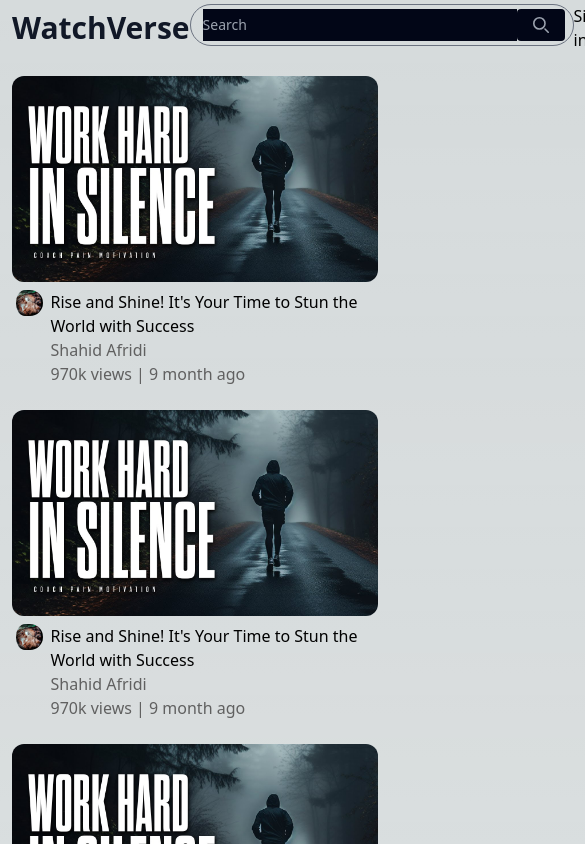
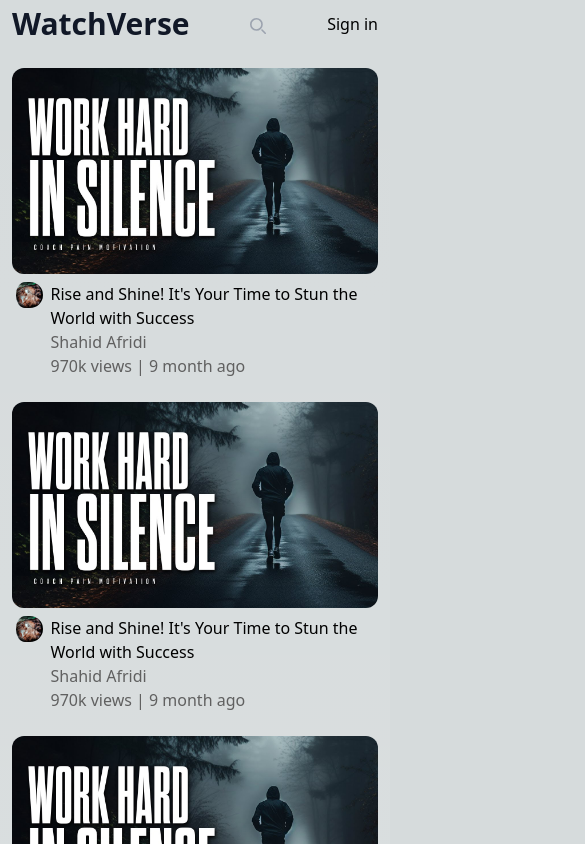
Before and after one commit to Aapush01/WatchVerse, a Next.js app in the folder watch-verse/: page / in a window 390 px wide. Shown: the top 844 px of the page, 585 px wide, since content can reach past the window. Built offline with nearby package versions, Linux system fonts and the light colour scheme.

Commit message:
SearchBar responsive

```diff
--- a/watch-verse/src/components/SearchBar.tsx
+++ b/watch-verse/src/components/SearchBar.tsx
@@ -1,14 +1,42 @@
+import { useState } from 'react';
 
 export const SearchBar = () => {
-    return <div className="w-2/4">
-            <div className="w-96 flex  border border-gray-500 rounded-3xl p-1 pl-3 text-sm pr-2">
-                <input  id="default-search" className="w-full bg-slate-950 text-white border-none outline-none" placeholder="Search" required />
-                <button className="bg-slate-950 text-gray-400 font-bold py-2 px-4 rounded inline-flex items-center">
-                    <svg className="w-4 h-4" aria-hidden="true" xmlns="http://www.w3.org/2000/svg" fill="none" viewBox="0 0 20 20">
-                        <path stroke="currentColor" stroke-linecap="round" stroke-linejoin="round" stroke-width="2" d="m19 19-4-4m0-7A7 7 0 1 1 1 8a7 7 0 0 1 14 0Z"/>
-                    </svg>
+    const [isExpanded, setIsExpanded] = useState(false);
+
+    const handleExpand = () => {
+        setIsExpanded(!isExpanded);
+    };
+
+    return (
+        <div className="flex justify-end items-center w-full">
+            {/* Search Icon Button for Smaller Screens */}
+            <div className={`sm:hidden ${isExpanded ? 'hidden' : 'block'} `}>
+                <button
+                    onClick={handleExpand}
+                    className="text-gray-400 p-2"
+                >
+                    <svg className="w-4 h-4 text-md inline-flex items-center cursor-pointer" aria-hidden="true" xmlns="http://www.w3.org/2000/svg" fill="none" viewBox="0 0 20 20">
+                            <path stroke="currentColor" stroke-linecap="round" stroke-linejoin="round" stroke-width="2" d="m19 19-4-4m0-7A7 7 0 1 1 1 8a7 7 0 0 1 14 0Z" />
+                        </svg>
                 </button>
             </div>
 
-    </div>
-}
+            {/* Full Search Bar for Larger Screens */}
+            <div className={`${isExpanded ? 'block' : 'hidden'} w-full sm:flex sm:w-auto sm:items-center`}>
+                <div className="w-full sm:w-96 flex border border-gray-500 rounded-3xl p-1 pl-3 text-sm pr-2">
+                    <input
+                        id="default-search"
+                        className="w-full bg-slate-950 text-white border-none outline-none"
+                        placeholder="Search"
+                        required
+                    />
+                    <button className="bg-slate-950 text-gray-400 font-bold py-2 px-4 rounded inline-flex items-center">
+                        <svg className="w-4 h-4" aria-hidden="true" xmlns="http://www.w3.org/2000/svg" fill="none" viewBox="0 0 20 20">
+                            <path stroke="currentColor" stroke-linecap="round" stroke-linejoin="round" stroke-width="2" d="m19 19-4-4m0-7A7 7 0 1 1 1 8a7 7 0 0 1 14 0Z" />
+                        </svg>
+                    </button>
+                </div>
+            </div>
+        </div>
+    );
+};
```
